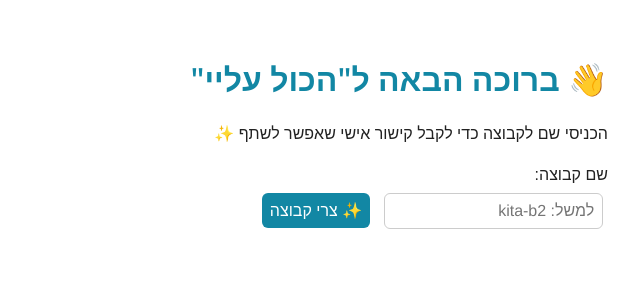
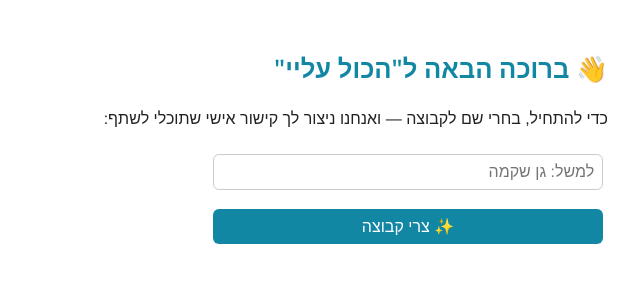
Before and after one commit to MorZadaNaveh/hakol_alai, a Flask app: page / in a window 1280 px wide. Shown: the top 300 px of the page, without its empty margins (640-1280 px from the left). Run offline with Flask 3, Linux system fonts and the light colour scheme.

```diff
--- a/templates/index.html
+++ b/templates/index.html
@@ -6,40 +6,84 @@
   <link rel="stylesheet" href="/static/css/style.css">
   <style>
     body {
-      font-family: sans-serif;
+      font-family: 'Arimo', sans-serif;
       direction: rtl;
       padding: 2rem;
+      margin: 0;
     }
+
+    h1 {
+      font-size: 1.6rem;
+      margin-bottom: 0.5rem;
+    }
+
+    p {
+      margin-bottom: 1.2rem;
+      font-size: 1rem;
+      line-height: 1.6;
+    }
+
+    form {
+      display: flex;
+      flex-direction: column;
+      gap: 0.8rem;
+      max-width: 400px;
+    }
+
     input, button {
+      font-size: 1rem;
       padding: 0.5rem;
-      margin: 0.3rem;
+      border: 1px solid #ccc;
+      border-radius: 6px;
+    }
+
+    button {
+      background-color: #1287a4;
+      color: white;
+      border: none;
+      cursor: pointer;
+      transition: background 0.2s ease;
+    }
+
+    button:hover {
+      background-color: #0f6e8a;
     }
   </style>
 </head>
 <body>
+  <div id="restore"></div>
+
   <h1>👋 ברוכה הבאה ל"הכול עליי"</h1>
-  <p>הכניסי שם לקבוצה כדי לקבל קישור אישי שאפשר לשתף ✨</p>
+  <p>
+    כדי להתחיל, בחרי שם לקבוצה — ואנחנו ניצור לך קישור אישי שתוכלי לשתף:
+  </p>
 
-  <form method="POST" action="/">
-    <label for="group_name">שם קבוצה:</label><br>
-    <input type="text" name="group_name" id="group_name" placeholder="למשל: kita-b2" required>
+  <form id="create-form">
+    <input type="text" id="group_name" placeholder="למשל: גן שקמה" required>
     <button type="submit">✨ צרי קבוצה</button>
   </form>
 
   <script>
-    // בדיקה אם יש קישור שנשמר בדפדפן
+    // שחזור קבוצה אחרונה אם קיימת
     const savedLink = localStorage.getItem('hakol_alai_last_group');
     if (savedLink) {
-      const div = document.createElement('div');
+      const div = document.getElementById('restore');
       div.innerHTML = `
-        <p style="background:#f5f5f5; padding: 1em; border-radius: 8px;">
-          נראה שכבר יצרת קבוצה. רוצה לחזור אליה?
-          <br><a href="${savedLink}" style="color:#1287a4;">לחצי כאן לחזור לקבוצה שלך</a>
+        <p style="background:#f5f5f5; padding: 1em; border-radius: 8px; max-width: 420px;">
+          נראה שכבר יצרת קבוצה. רוצה לחזור אליה?<br>
+          <a href="${savedLink}" style="color:#1287a4; font-weight:bold;">לחצי כאן לחזור לקבוצה שלך</a>
         </p>
       `;
-      document.body.insertBefore(div, document.body.firstChild);
     }
+
+    // יצירת מזהה קבוצה חדש
+    document.getElementById("create-form").addEventListener("submit", function(e) {
+      e.preventDefault();
+      const base = document.getElementById("group_name").value.trim().replace(/\s+/g, "-").toLowerCase();
+      const uid = Math.random().toString(16).slice(2, 8);
+      const fullGroup = `${base}-${uid}`;
+      window.location.href = `/group/${fullGroup}?new=1`;
+    });
   </script>
-
 </body>
 </html>
```
Also changed, not shown: templates/group.html (+17 -14 lines).
